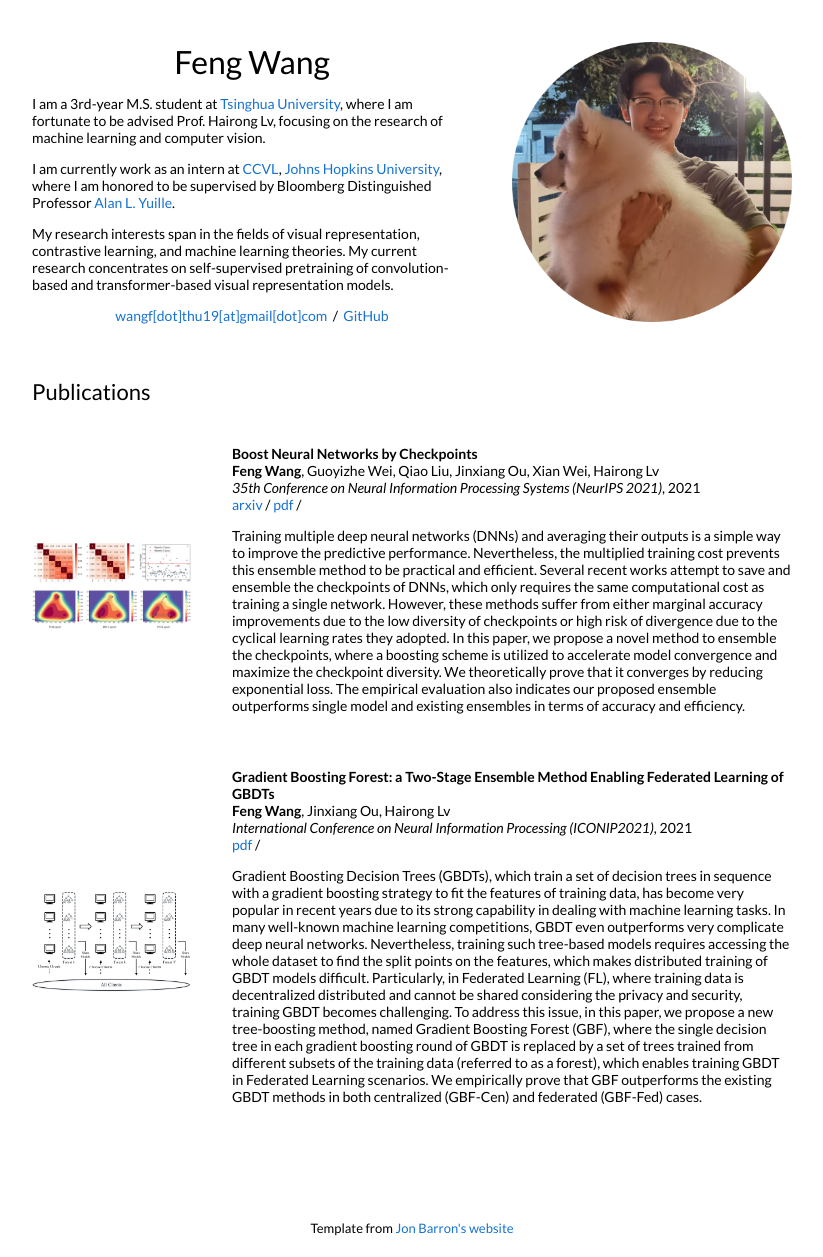
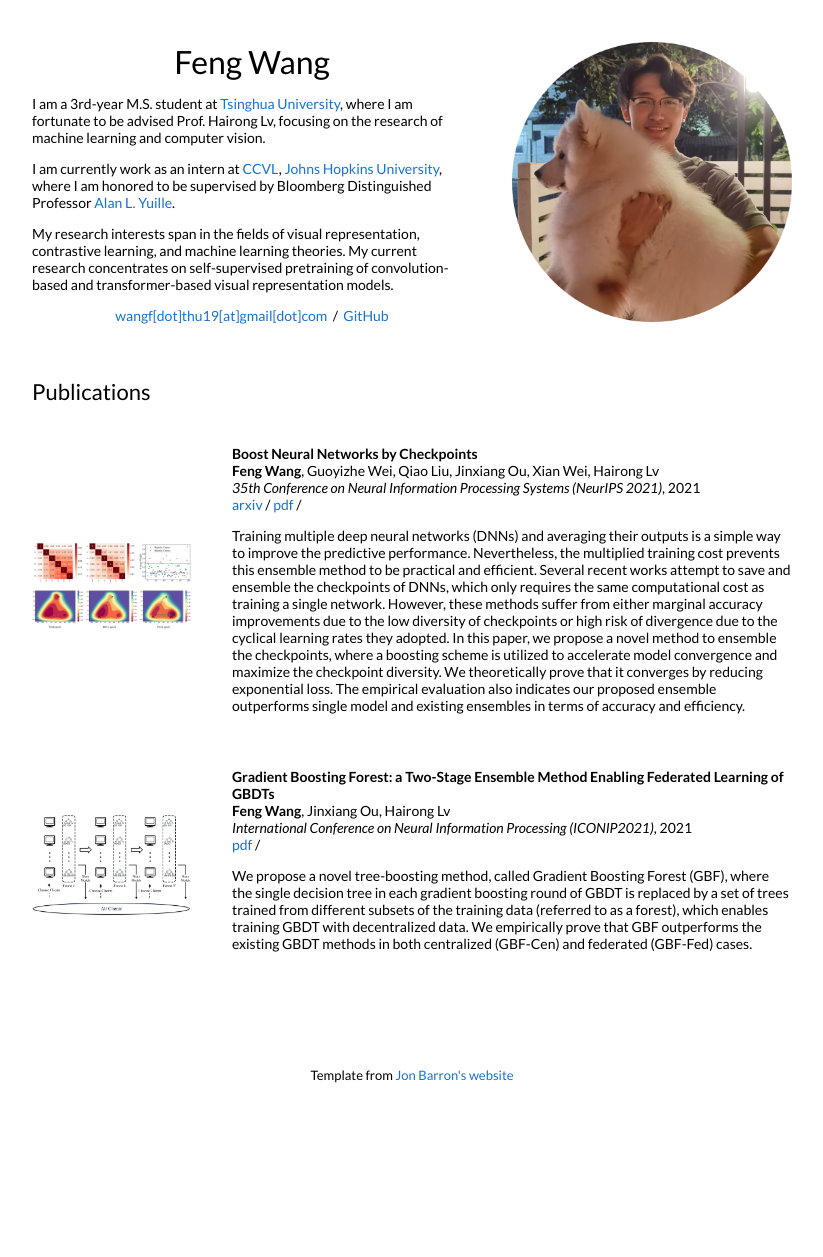
Before and after one commit to feng-wang-thu19/wangf.github.io, a Jekyll site: the page built from _posts/2019-05-29-crv.markdown, in a window 1280 px wide. Shown: the whole page, without its empty margins (228-1051 px from the left). Built offline with Jekyll 4.4.1, drawn with Linux system fonts in a browser that asks for light colours; after the commit the page ends 1104 px from its top, so only the background shows below that.

Commit message:
Update 2018-12-05-cupdice.markdown

```diff
--- a/_posts/2018-12-05-cupdice.markdown
+++ b/_posts/2018-12-05-cupdice.markdown
@@ -9,4 +9,4 @@ author: "Feng Wang"
 authors: "<strong>Feng Wang</strong>, Jinxiang Ou, Hairong Lv"
 pdf: https://link.springer.com/chapter/10.1007/978-3-030-92270-2_7
 ---
-Gradient Boosting Decision Trees (GBDTs), which train a set of decision trees in sequence with a gradient boosting strategy to fit the features of training data, has become very popular in recent years due to its strong capability in dealing with machine learning tasks. In many well-known machine learning competitions, GBDT even outperforms very complicate deep neural networks. Nevertheless, training such tree-based models requires accessing the whole dataset to find the split points on the features, which makes distributed training of GBDT models difficult. Particularly, in Federated Learning (FL), where training data is decentralized distributed and cannot be shared considering the privacy and security, training GBDT becomes challenging. To address this issue, in this paper, we propose a new tree-boosting method, named Gradient Boosting Forest (GBF), where the single decision tree in each gradient boosting round of GBDT is replaced by a set of trees trained from different subsets of the training data (referred to as a forest), which enables training GBDT in Federated Learning scenarios. We empirically prove that GBF outperforms the existing GBDT methods in both centralized (GBF-Cen) and federated (GBF-Fed) cases.
+We propose a novel tree-boosting method, called Gradient Boosting Forest (GBF), where the single decision tree in each gradient boosting round of GBDT is replaced by a set of trees trained from different subsets of the training data (referred to as a forest), which enables training GBDT with decentralized data. We empirically prove that GBF outperforms the existing GBDT methods in both centralized (GBF-Cen) and federated (GBF-Fed) cases.
```
